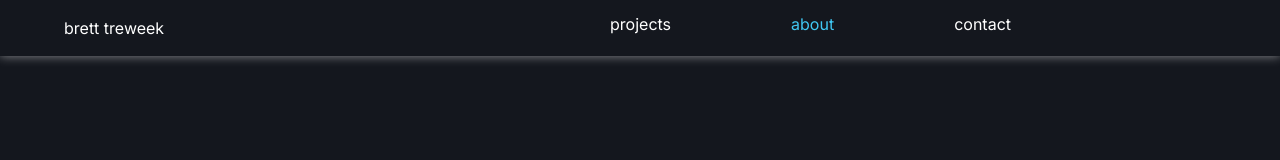
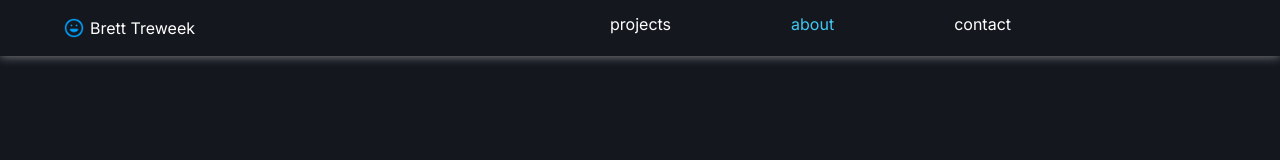
Before and after one commit to brett-treweek/portfolio-v2, a React (Create React App) app: page /about in a window 1280 px wide. Shown: the top 160 px of the page. Built offline with nearby package versions, Linux system fonts and the light colour scheme; some icons are missing.

Commit message:
created footer, and logo

```diff
--- a/src/App.js
+++ b/src/App.js
@@ -8,6 +8,7 @@ import Nav from './components/layout/pages/Nav';
 import Resume from './components/layout/pages/Resume';
 import Contact from './components/layout/pages/Contact';
 import themeData from './assets/themeData';
+import {Footer} from './components/layout/pages/Footer';
 
 
 function App() {
@@ -35,6 +36,7 @@ function App() {
 					<Work/>
 					<About/>
 					<Contact/>
+					<Footer/>
 				</Route>
 				<Route path="/about" exact>
 					<About />
--- /dev/null
+++ b/src/components/layout/UI/Logo.js
@@ -0,0 +1,26 @@
+import { NavLink } from 'react-router-dom';
+import Smile from '../../../assets/Images/smile.png';
+import styled from 'styled-components';
+
+export const Logo = () => {
+	const Smileyface = styled.img`
+		height: 20px;
+		width: 20px;
+		margin-right: 6px;
+	`;
+
+	const LogoContainer = styled.div`
+        display: flex;
+        align-items: center;
+        justify-content: center;
+    `;
+
+	return (
+		<NavLink className="link" to="/" activeClassName="logo" exact>
+			<LogoContainer>
+				<Smileyface src={Smile} alt="" className="link" />
+				Brett Treweek
+			</LogoContainer>
+		</NavLink>
+	);
+};
--- a/src/components/layout/UI/MobileNav.js
+++ b/src/components/layout/UI/MobileNav.js
@@ -3,6 +3,7 @@ import { NavLink } from 'react-router-dom';
 import { Icon } from '@iconify/react';
 import styled from 'styled-components';
 import { Hamburger } from './Hamburger';
+import { Logo } from './Logo';
 
 const NavLinksContainer = styled.div`
 	width: 100%;
@@ -60,15 +61,7 @@ export const MobileNavLinks = (props) => {
 
 	return (
 		<NavLinksContainer>
-			<NavLink
-				className="logo"
-				to="/"
-				activeClassName="active"
-				exact
-				onClick={() => setOpen(false)}
-			>
-				brett treweek
-			</NavLink>
+			<Logo/>
 			<Hamburger isOpen={isOpen} toggle={() => setOpen(!isOpen)} />
 			{isOpen && (
 				<LinksWrapper>
--- a/src/components/layout/pages/Footer.js
+++ b/src/components/layout/pages/Footer.js
@@ -0,0 +1,27 @@
+import styled from 'styled-components';
+
+const StyledFooter = styled.footer`
+	height: 5vh;
+	width: 100vw;
+	background-color: ${({ theme }) => theme.background};
+	box-shadow: ${({ theme }) => theme.boxShadow};
+    display: flex;
+    align-items: center;
+    justify-content: center;
+
+	p {
+		font-size: 0.5rem;
+		color: ${({ theme }) => theme.text};
+	}
+    #logo {
+        font-size: 10px;
+    }
+`;
+
+export const Footer = () => {
+	return (
+		<StyledFooter>
+			<p>Created by Brett Treweek 2022</p>
+		</StyledFooter>
+	);
+};
--- a/src/components/layout/pages/Nav.js
+++ b/src/components/layout/pages/Nav.js
@@ -3,14 +3,13 @@ import { NavLink } from 'react-router-dom';
 import { StyledNav, DesktopNav } from '../../styles/layoutStyles/Nav.styled';
 import { Icon } from '@iconify/react';
 import { MobileNavLinks } from '../UI/MobileNav';
+import { Logo } from '../UI/Logo';
 
 const Nav = (props) => {
 	return (
 		<StyledNav>
 			<DesktopNav>
-				<NavLink className="link" to="/" activeClassName="logo" exact>
-					brett treweek
-				</NavLink>
+				<Logo/>
 				<ul>
 					<li>
 						<NavLink
--- a/src/components/styles/layoutStyles/About.styled.js
+++ b/src/components/styles/layoutStyles/About.styled.js
@@ -129,7 +129,7 @@ export const StyledDots = styled.div`
 export const Dot = styled.span`
 	transform: translateX(-100%);
 	padding: 7px;
-	margin: 10px;
+	margin: 20px;
 	border-radius: 100%;
 	background-color: ${(props) =>
 		props.active ? props.theme.highlight : props.theme.text};
```
Also changed, not shown: src/assets/Images/smile.png (added).
